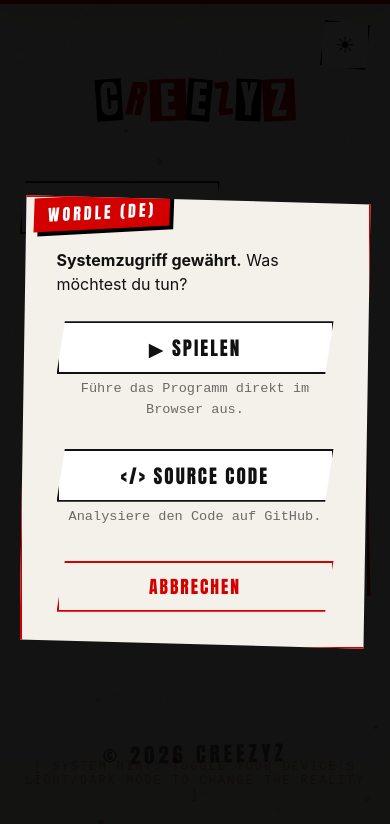
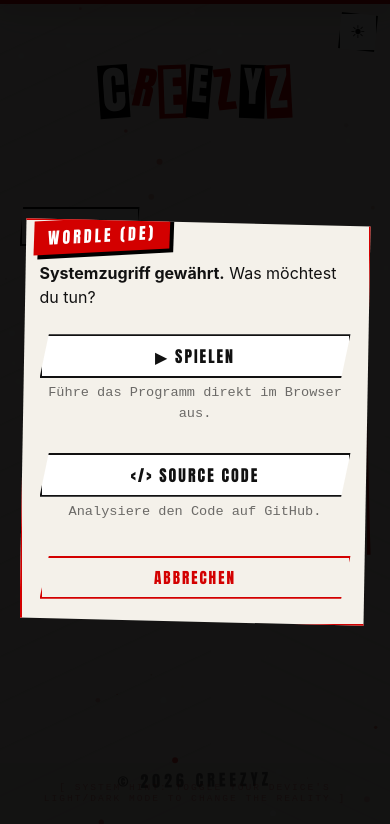
Before and after one commit to creezyz0/creezyz0.github.io, a plain HTML site: page projects.html in a window 390 px wide. Both pictures are taken after a click on the element 193 px from the left and 450 px from the top of the page. Drawn offline with Linux system fonts and the light colour scheme.

Commit message:
Add files via upload

```diff
--- a/style.css
+++ b/style.css
@@ -656,44 +656,67 @@
    ========================================= */
 @media (max-width: 600px) {
   header {
-    margin-top: 50px;
+    margin-top: 40px;
+  }
+
+  main {
+    gap: 20px;
   }
 
   .p5-title {
-    gap: 1px;
-    padding: 8px 10px;
+    gap: 2px;
+    padding: 6px 8px;
+    transform: scale(0.65);
+    transform-origin: top center;
   }
 
   .p5-title-letter {
-    font-size: 2.4rem !important;
-    padding: 1px 4px;
+    padding: 1px 5px !important;
+  }
+
+  .button-section-group {
+    animation: fadeSlideIn 0.5s ease-out forwards;
+  }
+
+  .nav-btn {
+    font-size: 1.3rem;
+    padding: 10px 16px;
+    letter-spacing: 2px;
+    width: 100%;
+  }
+
+  .nav-btn:hover {
+    letter-spacing: 3px;
   }
 
   .p5-card {
-    padding: 30px 20px;
+    padding: 25px 16px;
+  }
+
+  .p5-card p {
+    font-size: 0.95rem;
   }
 
   .collapsible {
-    padding: 0 20px !important;
+    padding: 0 16px !important;
   }
 
   .collapsible.active {
-    padding: 30px 20px !important;
+    padding: 25px 16px !important;
   }
 
   .p5-list {
     grid-template-columns: 1fr;
-    gap: 10px;
+    gap: 8px;
   }
 
   .p5-link {
-    font-size: 1.2rem;
+    font-size: 1.1rem;
+    padding: 8px 12px;
   }
 
-  .nav-btn {
-    font-size: 1.3rem;
-    padding: 10px 20px;
-    width: 100%;
+  .p5-link::after {
+    display: none;
   }
 
   .p5-badge {
@@ -703,20 +726,63 @@
     top: -16px;
   }
 
+  .project-item {
+    padding: 18px;
+  }
+
   .project-item h3 {
-    font-size: 1.4rem;
+    font-size: 1.3rem;
+  }
+
+  .project-item p {
+    font-size: 0.85rem;
+  }
+
+  .project-btn {
+    font-size: 0.85rem;
+    padding: 6px 14px;
+  }
+
+  .modal-content {
+    padding: 25px 18px;
+  }
+
+  .modal-buttons .p5-link {
+    font-size: 1rem;
+  }
+
+  .close-btn {
+    font-size: 0.95rem;
+    padding: 8px;
+  }
+
+  .back-button .p5-link {
+    font-size: 0.95rem;
+    padding: 6px 12px;
+    max-width: 120px !important;
+  }
+
+  .p5-footer {
+    font-size: 1rem;
+  }
+
+  .p5-hint {
+    font-size: 0.6rem;
+  }
+
+  .theme-toggle {
+    top: 12px;
+    right: 12px;
+    width: 40px;
+    height: 40px;
+    font-size: 1.1rem;
   }
 }
 
 @media (min-width: 601px) and (max-width: 1024px) {
-  .p5-title-letter {
-    font-size: 3.5rem !important;
-  }
-}
-
-@media (min-width: 1025px) {
-  .p5-title-letter {
-    font-size: 4.5rem !important;
+  .p5-title {
+    transform: scale(0.82);
+    transform-origin: top center;
   }
 }
 
```
